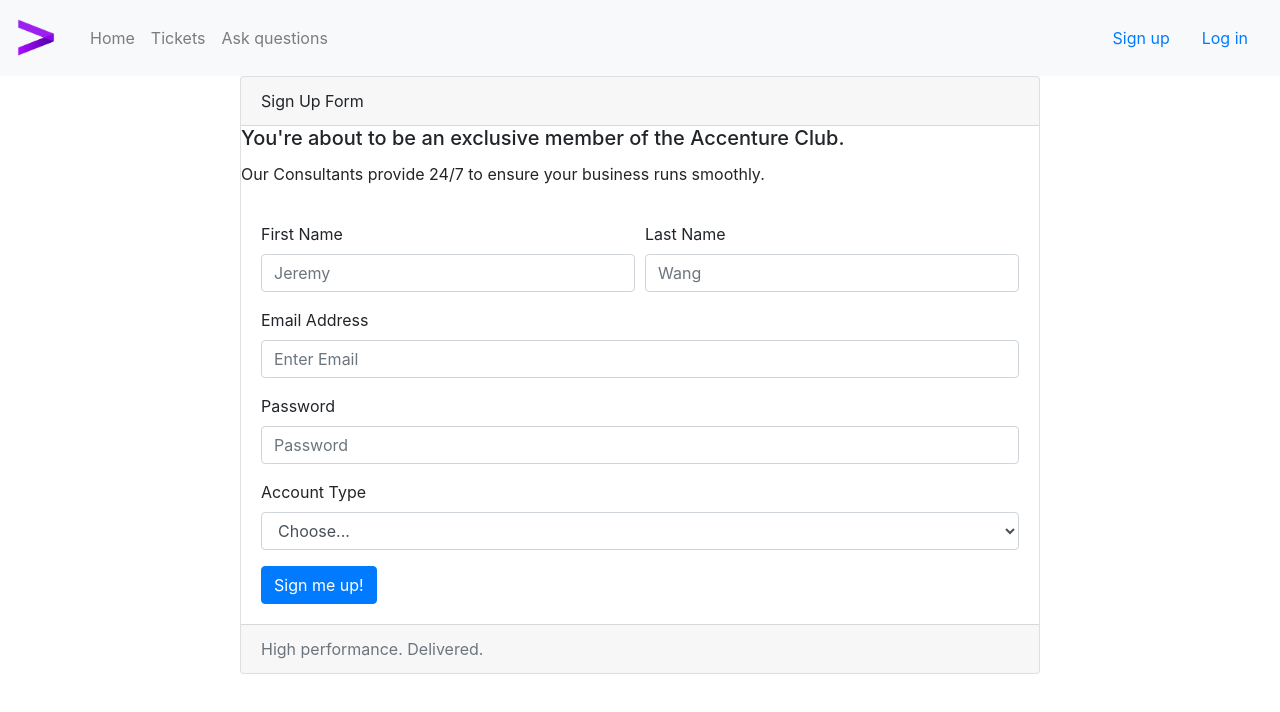
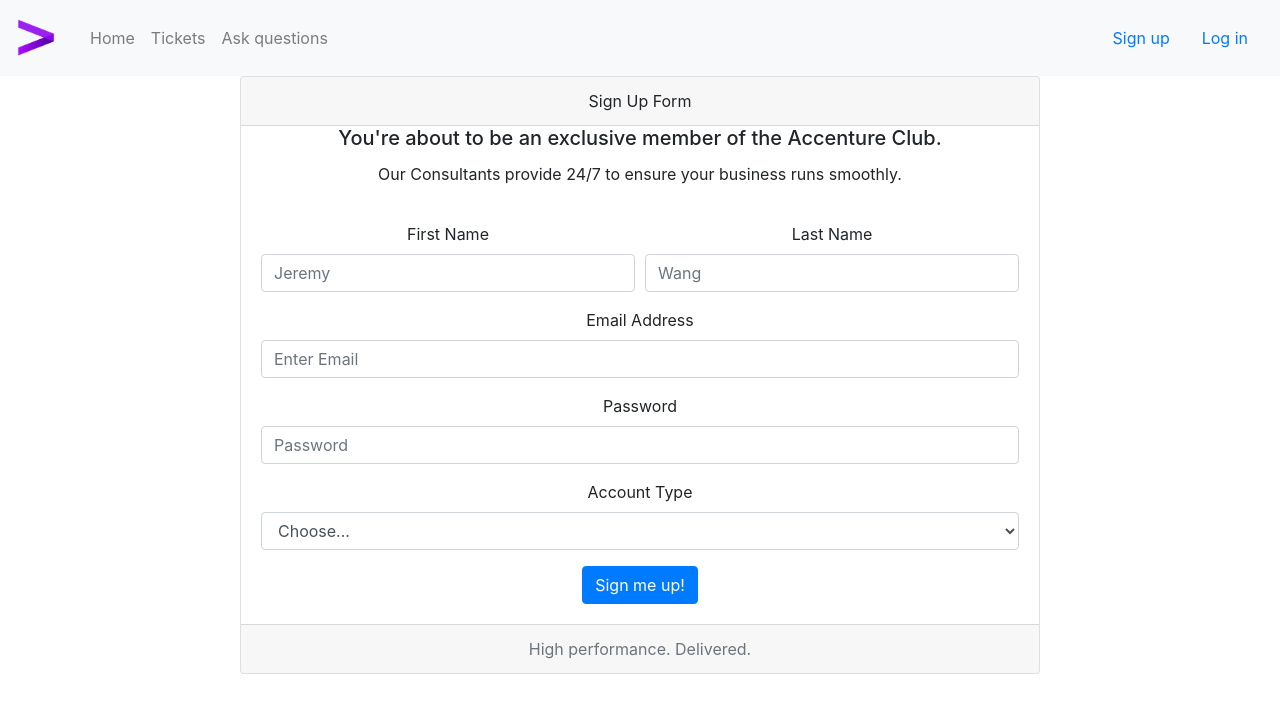
Before and after one commit to typokills/ESC-React-FrontEnd, a React (Create React App) app: page / in a window 1280 px wide. Shown: the top 712 px of the page. Built offline with nearby package versions, Linux system fonts and the light colour scheme.

Commit message:
changed back to center

```diff
--- a/src/SignUpForm.js
+++ b/src/SignUpForm.js
@@ -35,7 +35,7 @@
             alignItems: "center",
             justifyContent: "center"
           }}>
-          <Card style={{width:"50rem"}}  className="text-left">
+          <Card style={{width:"50rem"}}  className="text-centre">
               <Card.Header>Sign Up Form</Card.Header>
               <Card.Title>You're about to be an exclusive member of the Accenture Club.</Card.Title>
               <Card.Text>
```
